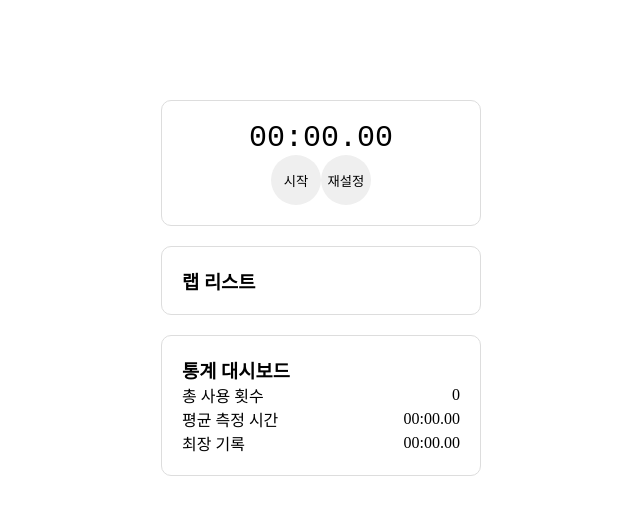
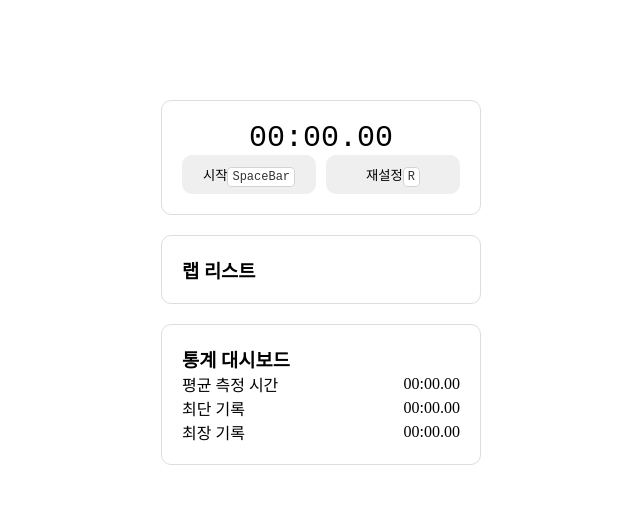
Before and after one commit to 891km/react-practices, a React (Vite) app in the folder stopwatch/: page / in a window 1280 px wide. Shown: the top 514 px of the page, without its empty margins (319-959 px from the left). Built offline with nearby package versions, Linux system fonts and the light colour scheme.

Commit message:
통계 대시보드 수정

```diff
--- a/stopwatch/src/App.jsx
+++ b/stopwatch/src/App.jsx
@@ -21,6 +21,7 @@ function formatTime(time) {
     maximumFractionDigits: 0,
     roundingMode: "trunc",
   }).format(time / 1000 / 60);
+
   return `${minTime}:${secTime}`;
 }
 
@@ -59,22 +60,21 @@ function StopWatch() {
   }, [isActive, handleStop, handleStart]);
 
   const handleLap = useCallback(() => {
+    const lap = passedTime.current - sumLapList.current;
+    sumLapList.current += lap;
+
     setLapList((prev) => {
-      const lap = passedTime.current - sumLapList.current;
-      sumLapList.current += lap;
-      return [{ id: Date.now(), time: lap }, ...prev];
+      return [{ id: Date.now(), lap: lap, time: passedTime.current }, ...prev];
     });
   }, []);
 
   const handleReset = useCallback(() => {
-    if (passedTime.current > 0) {
-      totalRecord.current.push(passedTime.current);
-    }
+    handleStop();
 
-    handleStop();
+    setLapList([]);
     passedTime.current = 0;
-    setLapList([]);
     sumLapList.current = 0;
+    totalRecord.current = [];
   }, [handleStop]);
 
   const handleLapReset = useCallback(() => {
@@ -101,7 +101,7 @@ function StopWatch() {
         passedTime={passedTime}
         sumLapList={sumLapList}
       />
-      <Dashboard totalRecord={totalRecord} />
+      <Dashboard lapList={lapList} />
     </>
   );
 }
@@ -122,11 +122,11 @@ function ControlButtons({ isActive, handleStartStop, handleLapReset }) {
 
   useEffect(() => {
     if (isActive) {
-      btnStartStop.current.innerText = "정지";
-      btnLapReset.current.innerText = "랩";
+      btnStartStop.current.querySelector("span").innerText = "정지";
+      btnLapReset.current.querySelector("span").innerText = "랩";
     } else {
-      btnStartStop.current.innerText = "시작";
-      btnLapReset.current.innerText = "재설정";
+      btnStartStop.current.querySelector("span").innerText = "시작";
+      btnLapReset.current.querySelector("span").innerText = "재설정";
     }
   }, [isActive]);
 
@@ -158,14 +158,16 @@ function ControlButtons({ isActive, handleStartStop, handleLapReset }) {
         ref={btnStartStop}
         onClick={handleStartStop}
       >
-        시작
+        <span>시작</span>
+        <kbd>SpaceBar</kbd>
       </button>
       <button
         className="sw__btn sw__btn--lapReset"
         ref={btnLapReset}
         onClick={handleLapReset}
       >
-        랩
+        <span>랩</span>
+        <kbd>R</kbd>
       </button>
     </div>
   );
@@ -180,14 +182,16 @@ function LapList({ lapList, passedTime, sumLapList }) {
       <ul>
         {time - sumLapList.current !== 0 && (
           <li>
-            <span>{lapList.length + 1}</span>
+            <span>lap {lapList.length + 1}</span>
             <span>{formatTime(time - sumLapList.current)}</span>
+            <span>{formatTime(passedTime.current)}</span>
           </li>
         )}
 
         {lapList.map((item, index) => (
           <li key={item.id}>
-            <span>{lapList.length - index}</span>
+            <span className="lapIndex">lap {lapList.length - index}</span>
+            <span>{formatTime(item.lap)}</span>
             <span>{formatTime(item.time)}</span>
           </li>
         ))}
@@ -216,30 +220,29 @@ function renderTime(passedTime) {
   return time;
 }
 
-function Dashboard({ totalRecord }) {
-  const averageRecord = totalRecord.current.length
-    ? totalRecord.current.reduce((acc, cur) => acc + cur, 0) /
-      totalRecord.current.length
+function Dashboard({ lapList }) {
+  const averageLap = lapList.length
+    ? lapList.reduce((acc, cur) => acc + cur.lap, 0) / lapList.length
     : 0;
 
-  const maxRecord = totalRecord.current.length
-    ? Math.max(...totalRecord.current)
-    : 0;
+  const wholeLap = lapList.map((item) => item.lap);
+  const minLap = lapList.length ? Math.min(...wholeLap) : 0;
+  const maxLap = lapList.length ? Math.max(...wholeLap) : 0;
   return (
     <section className="sw__section sw__dashboard">
       <h3>통계 대시보드</h3>
       <ul>
         <li>
-          <span>총 사용 횟수</span>
-          <span>{totalRecord.current.length}</span>
+          <span>평균 측정 시간</span>
+          <span>{formatTime(averageLap)}</span>
         </li>
         <li>
-          <span>평균 측정 시간</span>
-          <span>{formatTime(averageRecord)}</span>
+          <span>최단 기록</span>
+          <span>{formatTime(minLap)}</span>
         </li>
         <li>
           <span>최장 기록</span>
-          <span>{formatTime(maxRecord)}</span>
+          <span>{formatTime(maxLap)}</span>
         </li>
       </ul>
     </section>
--- a/stopwatch/src/App.style.css
+++ b/stopwatch/src/App.style.css
@@ -77,14 +77,31 @@ button {
 .sw__btns {
   width: 100%;
   display: flex;
-  justify-content: center;
+  justify-content: space-between;
   align-items: center;
+  gap: 1rem;
 }
 
 .sw__btn {
-  width: 5rem;
-  height: 5rem;
-  border-radius: 50%;
+  flex: 1;
+  /* width: 10rem; */
+  padding-block: 1rem;
+
+  border-radius: 1rem;
+}
+
+.sw__btn kbd {
+  color: #333;
+  font-size: 0.85em;
+
+  font-size: 1.2rem;
+  background-color: #fff;
+  border-radius: 4px;
+  border: 1px solid lightgray;
+  padding: 2px 4px;
+
+  line-height: 1;
+  white-space: nowrap;
 }
 
 .sw__btn:hover {
```
Also changed, not shown: 1 other file (tests, documents, lock files or other folders).
